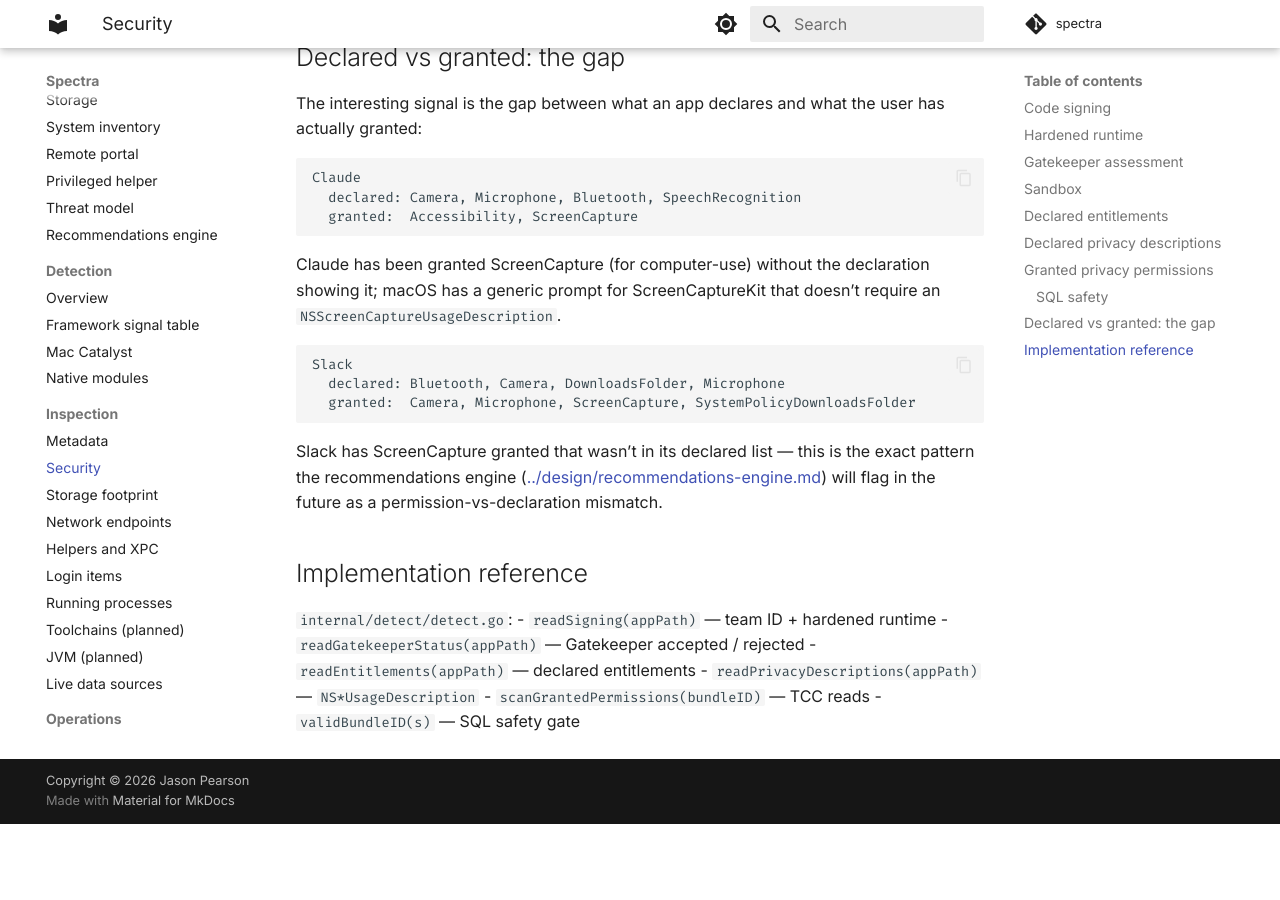
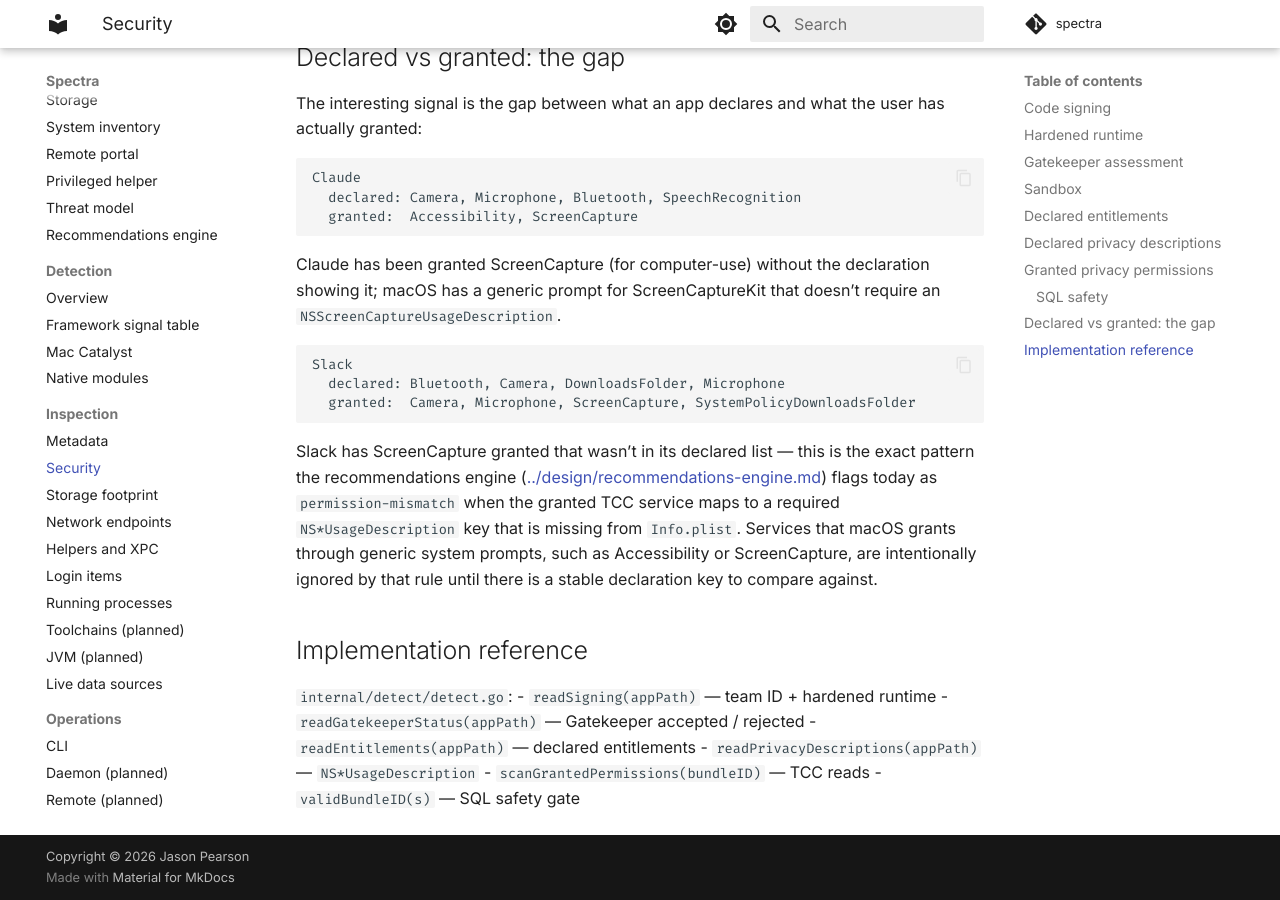
Before and after one commit to kaeawc/spectra, an MkDocs documentation site: the page built from docs/inspection/security.md, in a window 1280 px wide and 900 px high, scrolled down 2488 px. Built offline with MkDocs 1.6.1 and Material for MkDocs 9.7.7, drawn with Linux system fonts in a browser that asks for light colours; comment, search, counter and statistics services are not loaded; before the commit the page ends 3312 px from its top, so only the background shows below that.

Commit message:
Document permission mismatch rule as current

```diff
--- a/docs/inspection/security.md
+++ b/docs/inspection/security.md
@@ -124,7 +124,11 @@ Slack
 Slack has ScreenCapture granted that wasn't in its declared list — this
 is the exact pattern the recommendations engine
 ([../design/recommendations-engine.md](../design/recommendations-engine.md))
-will flag in the future as a permission-vs-declaration mismatch.
+flags today as `permission-mismatch` when the granted TCC service maps to
+a required `NS*UsageDescription` key that is missing from `Info.plist`.
+Services that macOS grants through generic system prompts, such as
+Accessibility or ScreenCapture, are intentionally ignored by that rule
+until there is a stable declaration key to compare against.
 
 ## Implementation reference
 
```
